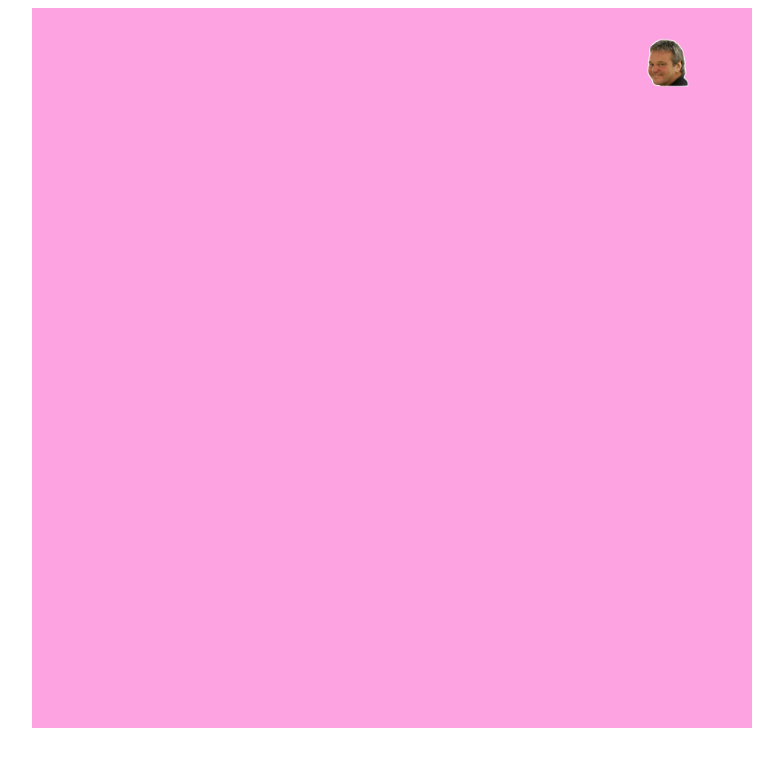
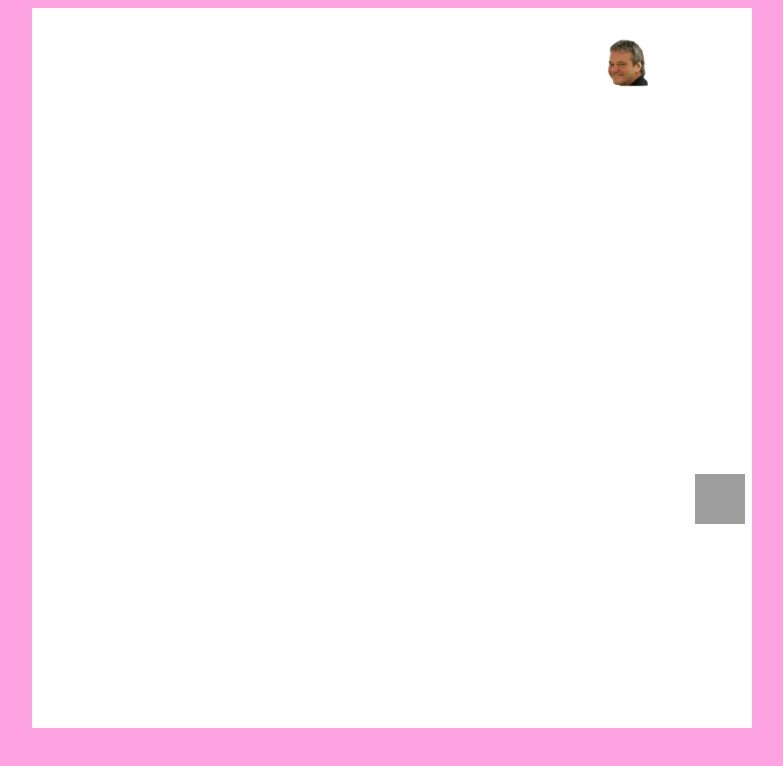
Before and after one commit to snek-shipyard/riddles, a plain HTML site: page snake/index.html in a window 1280 px wide. Shown: the whole page, without its empty margins (248-1031 px from the left). Drawn offline with Linux system fonts and the light colour scheme.

Commit message:
Add pizza eating
Now the snake grows when eating pizza.

After the snake eats a pizza a new one appears at a random position.

```diff
--- a/snake/main.js
+++ b/snake/main.js
@@ -10,6 +10,9 @@ headImage.src = "assets/snake_head.webp";
 const bodyImage = new Image();
 bodyImage.src = "assets/body_image.gif";
 
+const pizzaImage = new Image();
+pizzaImage.src = "assets/pizza.png";
+
 class SnakeSegment {
   constructor(x, y) {
     this.x = x;
@@ -18,7 +21,7 @@ class SnakeSegment {
 }
 
 class Snake {
-  constructor(x, y, interval = 10) {
+  constructor(x, y, interval = 30) {
     this.body = [new SnakeSegment(x, y)];
     this.activeKey = D_RIGHT;
     this.interval = interval;
@@ -38,10 +41,45 @@ class Snake {
   }
 }
 
+class Pizza {
+  constructor(x, y) {
+    this.x = x;
+    this.y = y;
+  }
+}
+
 const snake = new Snake(120, 30);
 document.addEventListener("keydown", (event) => {
   snake.handleKey(event.key);
 });
+
+let food = spawnFood();
+
+function randomIntegerBetween(minimum, maximum) {
+  return Math.floor(Math.random() * (maximum - minimum + 1)) + minimum;
+}
+
+
+function spawnFood() {
+  return new Pizza(
+    randomIntegerBetween(50, cvs.width - 50),
+    randomIntegerBetween(50, cvs.height - 50)
+  );
+}
+
+function checkCollision(obj, arr) {
+  console.log(arr.length);
+  if(arr.length === 1) return false;
+  return arr.some(
+    (e) => obj.x === e.x && obj.y === e.y
+  );
+}
+
+
+
+
+
+
 
 function draw() {
   ctx.clearRect(0, 0, cvs.width, cvs.height);
@@ -51,6 +89,7 @@ function draw() {
   }
 
   ctx.drawImage(headImage, snake.body[0].x, snake.body[0].y, 50, 50);
+  ctx.drawImage(pizzaImage, food.x, food.y, 50, 50);
 
   //draw:
   let head = new SnakeSegment(snake.body[0].x, snake.body[0].y);
@@ -72,8 +111,24 @@ function draw() {
     head.y = 0;
   }
 
-  snake.body.pop();
+
+  if (Math.abs(head.x - food.x) <= 30 && Math.abs(head.y - food.y) <= 30) {
+    food = spawnFood();
+  } else {
+    snake.body.pop();
+  }
+
+
+  console.log(snake.body);
+  let check = checkCollision(head, snake.body);
+  if (check === true) {
+    window.close();
+  }
+
   snake.body.unshift(head);
+
+
 }
 
-setInterval(draw, 100);
+
+setInterval(draw, 300);
--- a/snake/style.css
+++ b/snake/style.css
@@ -1,5 +1,10 @@
+html{
+    background-color: #fda3e2;
+}
+
+
 canvas{
     display: block;
     margin: 0 auto;
-    background-color: #fda3e2;
+    background-color: #ffffff;
 }
```
Also changed, not shown: 1 other file.
